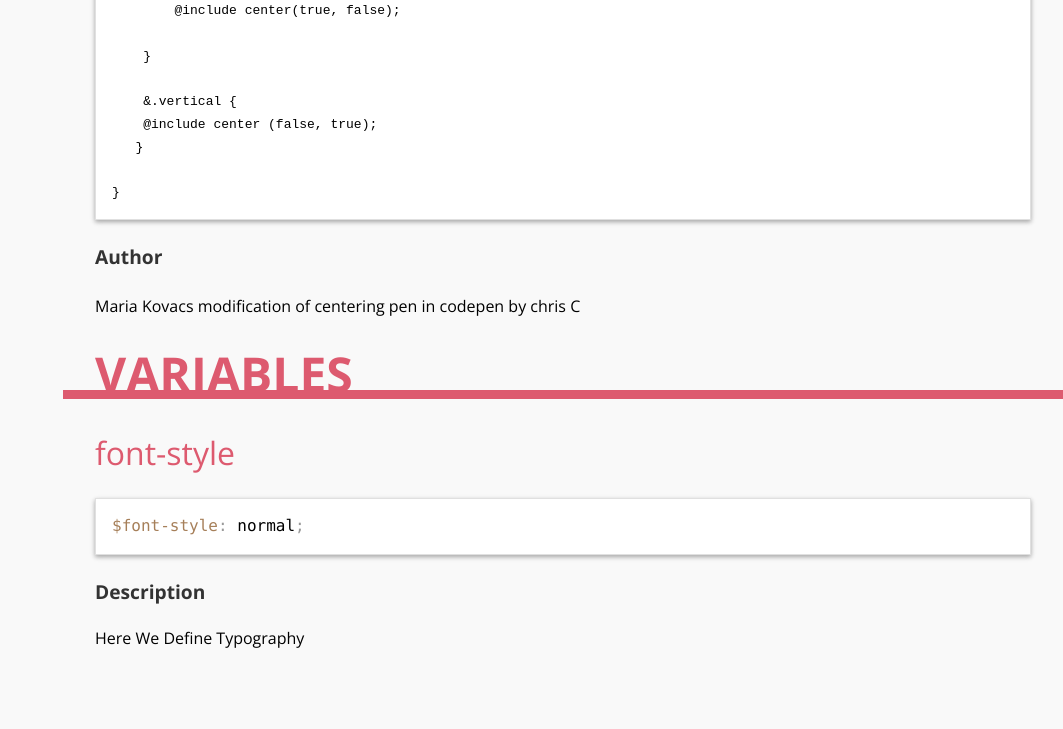
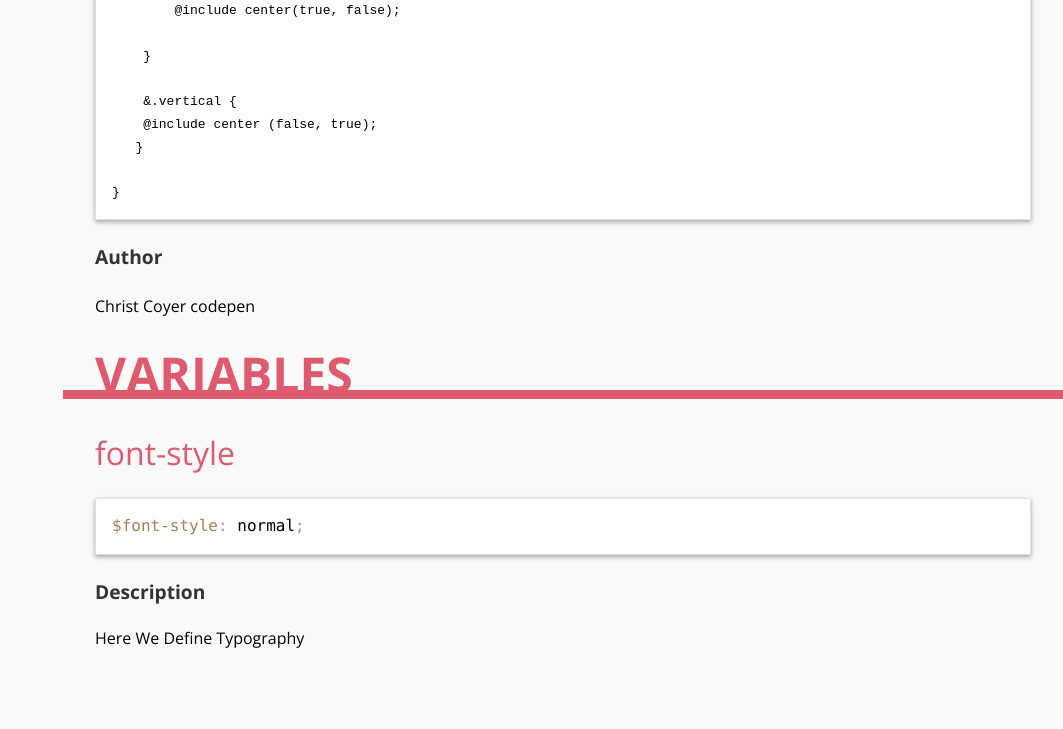
Before and after one commit to Mariacakovacs/Boiler-Nude, a website: page docs/index.html in a window 1280 px wide. Shown: the part 996-1725 px from the top of the page, without its empty margins (217-1280 px from the left). Drawn offline with nearby package versions, Linux system fonts and the light colour scheme.

Commit message:
fixes doc comments

```diff
--- a/docs/index.html
+++ b/docs/index.html
@@ -27,4 +27,4 @@
 	@include center (false, true);
    }
 
-}</code></pre></div><h3 class="item__sub-heading">Author</h3><ul class="list-unstyled"><li><p>Maria Kovacs modification of centering pen in codepen by chris C</p></li></ul></section></section><section class="main__sub-section" id="undefined-variable"><h2 class="main__heading--secondary"><div class="container">variables</div></h2><section class="main__item container item" id="undefined-variable-font-style"><h3 class="item__heading"><a class="item__name" href="#variable-font-style">font-style</a></h3><div class="item__code-wrapper"><pre class="item__code language-scss"><code>$font-style: normal;</code></pre></div><h3 class="item__sub-heading">Description</h3><div class="item__description"><p>Here We Define Typography</p></div></section></section></section><footer class="footer" role="contentinfo"><div class="container"><div class="footer__project-info project-info"><!-- Name and URL --><span class="project-info__name">Boiler nude</span><!-- Version --> <span class="project-info__version">- v1.0.0</span><!-- License --> <span class="project-info__license">, under ISC</span></div><a class="footer__watermark" href="http://sassdoc.com"><img src="assets/images/logo_light_inline.svg" alt="SassDoc Logo"></a></div></footer></article><script src="https://ajax.googleapis.com/ajax/libs/jquery/2.1.1/jquery.min.js"></script><script>window.jQuery || document.write('<script src="assets/js/vendor/jquery.min.js"><\/script>')</script><script src="assets/js/main.min.js"></script></body></html>
+}</code></pre></div><h3 class="item__sub-heading">Author</h3><ul class="list-unstyled"><li><p>Christ Coyer codepen</p></li></ul></section></section><section class="main__sub-section" id="undefined-variable"><h2 class="main__heading--secondary"><div class="container">variables</div></h2><section class="main__item container item" id="undefined-variable-font-style"><h3 class="item__heading"><a class="item__name" href="#variable-font-style">font-style</a></h3><div class="item__code-wrapper"><pre class="item__code language-scss"><code>$font-style: normal;</code></pre></div><h3 class="item__sub-heading">Description</h3><div class="item__description"><p>Here We Define Typography</p></div></section></section></section><footer class="footer" role="contentinfo"><div class="container"><div class="footer__project-info project-info"><!-- Name and URL --><span class="project-info__name">Boiler nude</span><!-- Version --> <span class="project-info__version">- v1.0.0</span><!-- License --> <span class="project-info__license">, under ISC</span></div><a class="footer__watermark" href="http://sassdoc.com"><img src="assets/images/logo_light_inline.svg" alt="SassDoc Logo"></a></div></footer></article><script src="https://ajax.googleapis.com/ajax/libs/jquery/2.1.1/jquery.min.js"></script><script>window.jQuery || document.write('<script src="assets/js/vendor/jquery.min.js"><\/script>')</script><script src="assets/js/main.min.js"></script></body></html>
```
